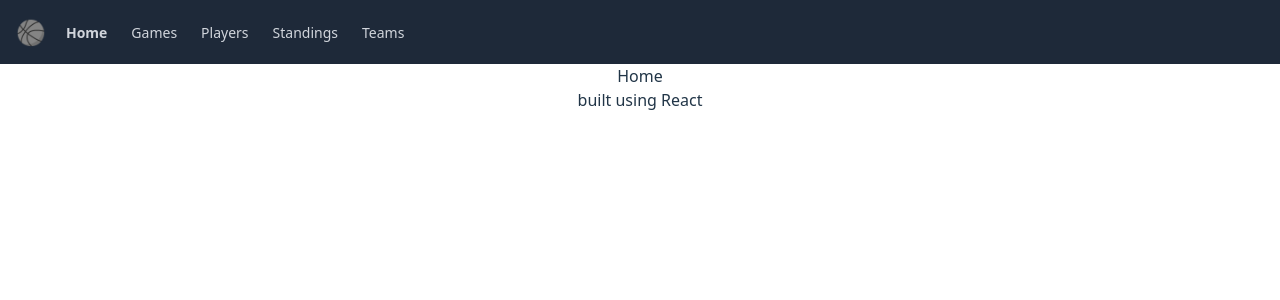
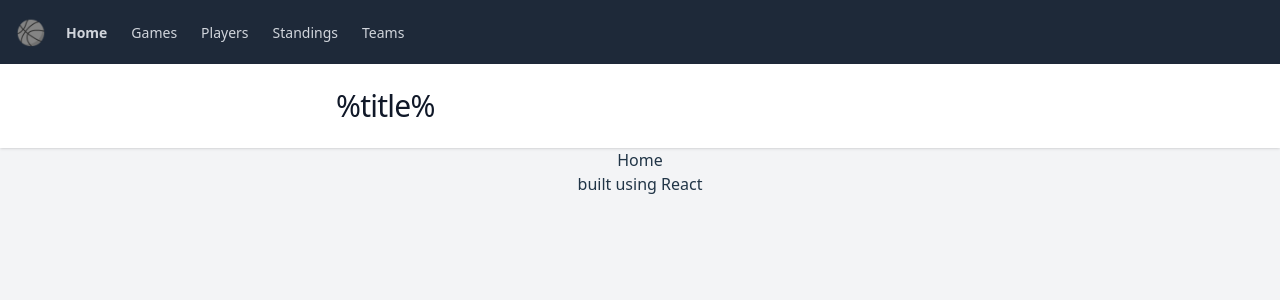
Before and after one commit to ober9k/bball-score-react, a React (Vite) app: page / in a window 1280 px wide. Shown: the top 300 px of the page. Built offline with nearby package versions, Linux system fonts and the light colour scheme.

Commit message:
Added component for page header and a light background

```diff
--- a/index.html
+++ b/index.html
@@ -5,7 +5,7 @@
     <meta name="viewport" content="width=device-width, initial-scale=1.0" />
     <title>bball-score-react</title>
   </head>
-  <body>
+  <body class="bg-gray-100">
     <div id="root"></div>
     <script type="module" src="/src/main.tsx"></script>
   </body>
--- /dev/null
+++ b/src/components/layout/Header.tsx
@@ -0,0 +1,17 @@
+import type { ReactNode } from "react";
+
+type HeaderProps = {
+  children?: ReactNode,
+}
+
+export default function Header(props: HeaderProps) {
+  return (
+    <header className="relative bg-white shadow-sm">
+      <div className="mx-auto max-w-2xl px-4 py-6 sm:px-6 lg:px-8">
+        <h1 className="text-3xl font-medium tracking-tight text-gray-900 text-left">
+          {props.children}
+        </h1>
+      </div>
+    </header>
+  );
+}
--- a/src/index.css
+++ b/src/index.css
@@ -29,11 +29,6 @@ body {
   min-height: 100vh;
 }
 
-h1 {
-  font-size: 3.2em;
-  line-height: 1.1;
-}
-
 @media (prefers-color-scheme: light) {
   :root {
     color: #213547;
--- a/src/layouts/DefaultLayout.tsx
+++ b/src/layouts/DefaultLayout.tsx
@@ -1,11 +1,15 @@
 import { Outlet } from "@tanstack/react-router";
 import { TanStackRouterDevtools } from "@tanstack/react-router-devtools";
+import Header from "../components/layout/Header.tsx";
 import Navigation from "../components/layout/Navigation.tsx";
 
 export default function RootLayout() {
   return (
     <>
-      <Navigation />
+      <Navigation/>
+      <Header>
+        %title%
+      </Header>
       <Outlet/>
       <TanStackRouterDevtools/>
     </>
```
